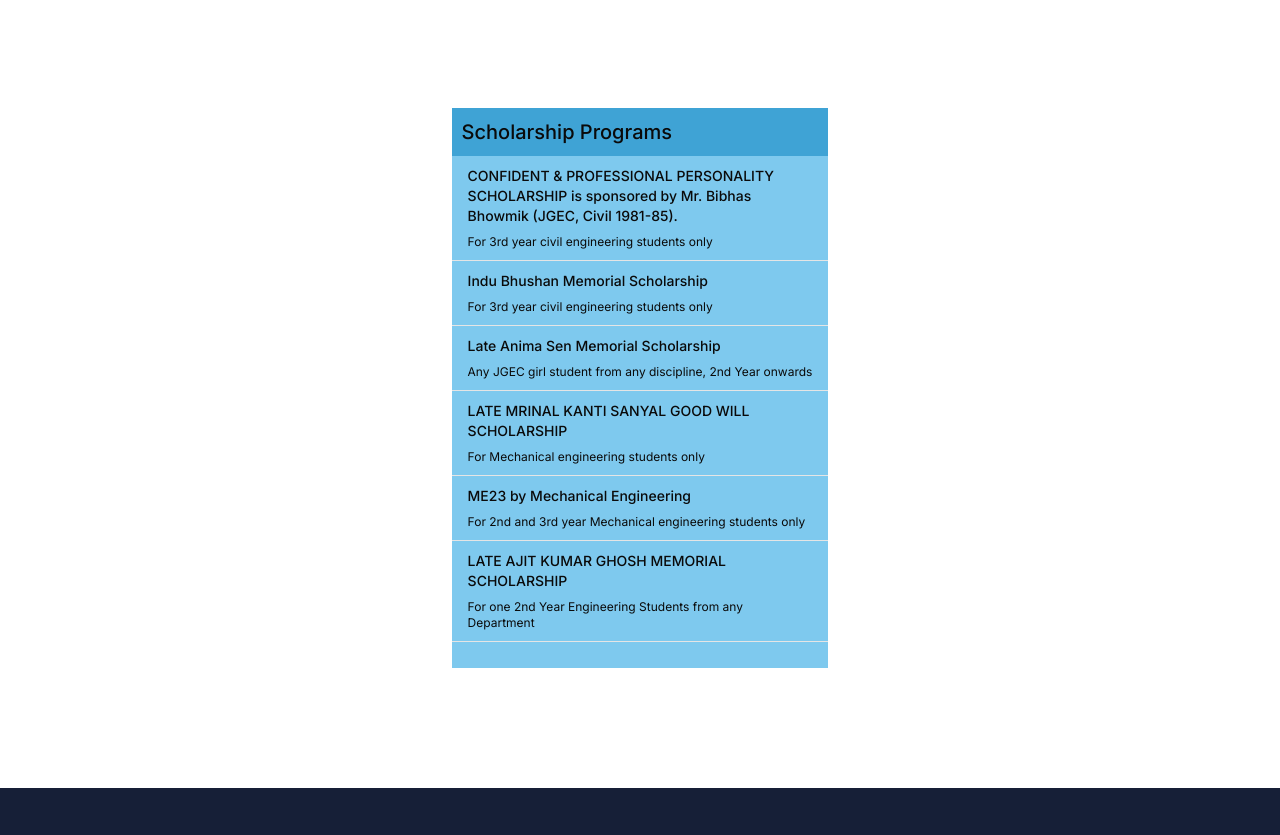
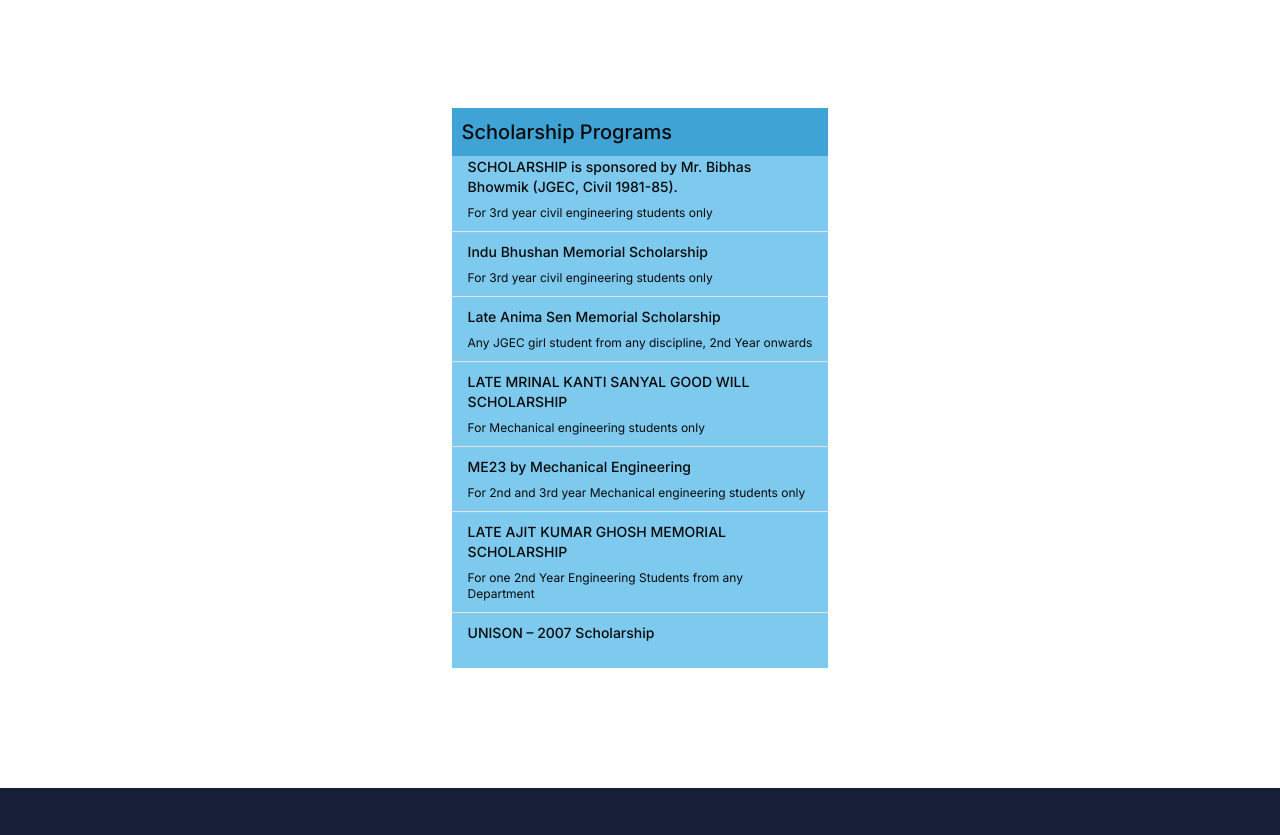
Before and after one commit to Souhardya03/JGEC-alumini, a Next.js app: page /scholarships in a window 1280 px wide. Shown: the part 620-1455 px from the top of the page. Built offline with nearby package versions, Linux system fonts and the light colour scheme.

Commit message:
updated scholarships

```diff
--- a/src/app/globals.css
+++ b/src/app/globals.css
@@ -152,11 +152,13 @@
 }
 .bottom-top:hover {
   animation-play-state: paused;
+
+
 }
 
 @keyframes bottom-top {
   0% {
-    transform: translateY(100%);
+    transform: translateY(20%);
   }
   100% {
     transform: translateY(-100%);
--- a/src/components/Scholarship/Scholarship.tsx
+++ b/src/components/Scholarship/Scholarship.tsx
@@ -24,8 +24,8 @@
 						<div className="bg-[#3fa3d5] text-lg md:text-xl text-neutral-950 p-2.5 font-medium">
 							Scholarship Programs
 						</div>
-						<div className="w-full overflow-auto h-[calc(70vh-4rem)]">
-							<ul className="bottom-to">
+						<div className="w-full overflow-hidden h-[calc(70vh-4rem)]">
+							<ul className="bottom-top">
 								{ScholarshipDetails.map((item, index) => (
 									<li
 										key={index}
```
